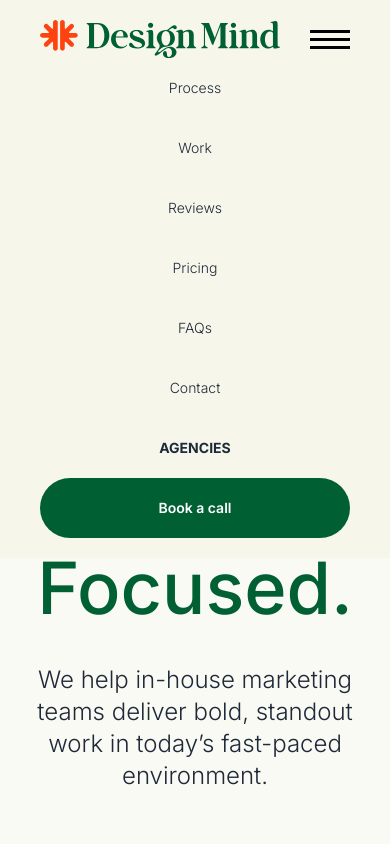
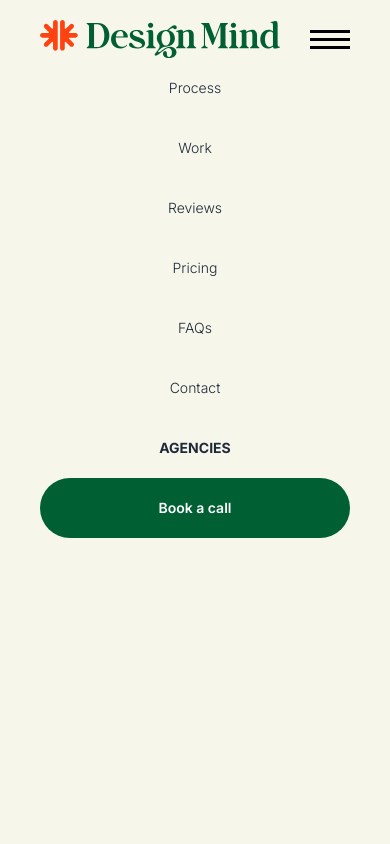
Before and after one commit to marcfleddermann/bootcamp2025part1assignment, a plain HTML site: page index.html in a window 390 px wide. Both pictures are taken after a click on the element 330 px from the left and 39 px from the top of the page. Shown: the top 844 px of the page. Drawn offline with Linux system fonts and the light colour scheme; a web font is replaced by a local one.

Commit message:
Fixed mobile navigation

```diff
--- a/index.html
+++ b/index.html
@@ -5,7 +5,7 @@
         <meta name="viewport" content="width=device-width, initial-scale=1.0" />
         <script type="text/javascript" src="/js/javascript.js" defer></script>
     </head>
-    <body class="font-inter text-tiny">
+    <body id="body" class="font-inter text-tiny">
         <header id="header-homepage" class="bg-pale-yellow min-h-[80vh]">
             <nav class="fixed p-10 pt-5 pb-5 w-full bg-pale-yellow-op">
                 <div class="flex flex-col xl:flex-row justify-between">
@@ -18,8 +18,8 @@
                         </div>
                     </div>
 
-
-                    <ul id="nav-list" class="hidden xl:flex flex-wrap text-center flex-col xl:flex-row h-full xl:h-auto justify-end text-gray-800 font-light">
+                    <div class="relative overflow-scroll">
+                        <ul id="nav-list" class="hidden xl:flex text-center flex-col xl:flex-row h-[100vh] overflow-scroll xl:h-auto xl:justify-end text-gray-800 font-light justify-start pb-30 xl:pb-0">
                             <li><a href="/html/Process.html" class="block p-7 pt-5 pb-5 text-sm">Process</a></li>
                             <li><a href="/html/Process.html" class="block p-7 pt-5 pb-5 text-sm">Work</a></li>
                             <li><a href="/html/Process.html" class="block p-7 pt-5 pb-5 text-sm">Reviews</a></li>
@@ -29,6 +29,7 @@
                             <li><a href="/html/Process.html" class="block p-7 pt-5 pb-5 text-sm font-bold uppercase">Agencies</a></li>
                             <li class="bg-green-main rounded-full text-white hover:bg-white hover:text-green-main"><a href="/html/Process.html" class="block p-10 pt-5 pb-5 text-sm font-semibold">Book a call</a></li>
                         </ul>
+                </div>
                 </div>
 
 
--- a/js/javascript.js
+++ b/js/javascript.js
@@ -1,11 +1,13 @@
 function showNav(){
+
     var navList = document.getElementById("nav-list");
 
     if(navList.classList.contains("hidden")){
-
+        document.getElementById('body').style.overflow ="hidden";
         navList.classList.remove("hidden");
         navList.classList.add("flex");
     } else {
+        document.getElementById('body').style.overflow ="auto";
         navList.classList.remove("flex");
         navList.classList.add("hidden");
     }
```
Also changed, not shown: src/output.css. Lines whose indentation alone changed are shown as unchanged.
